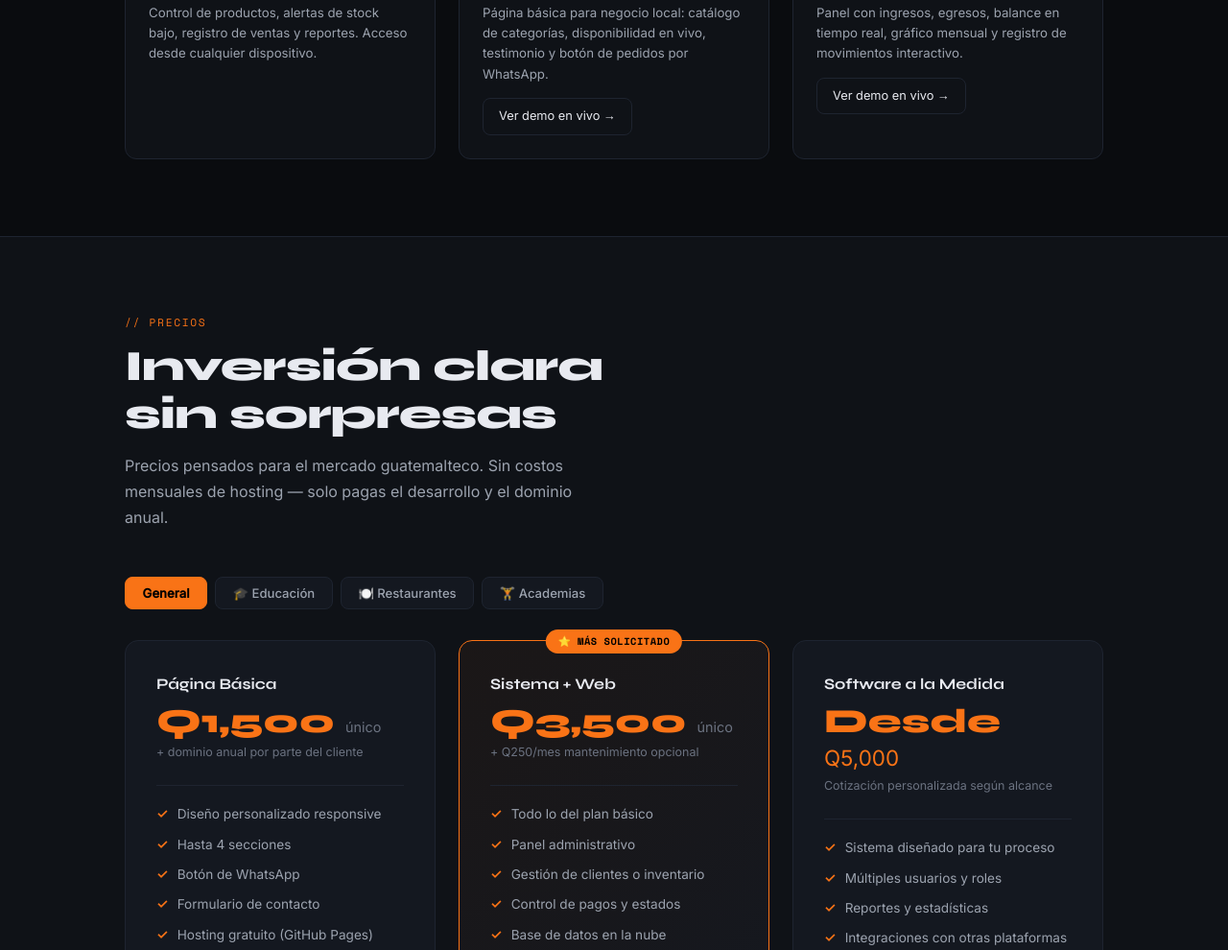
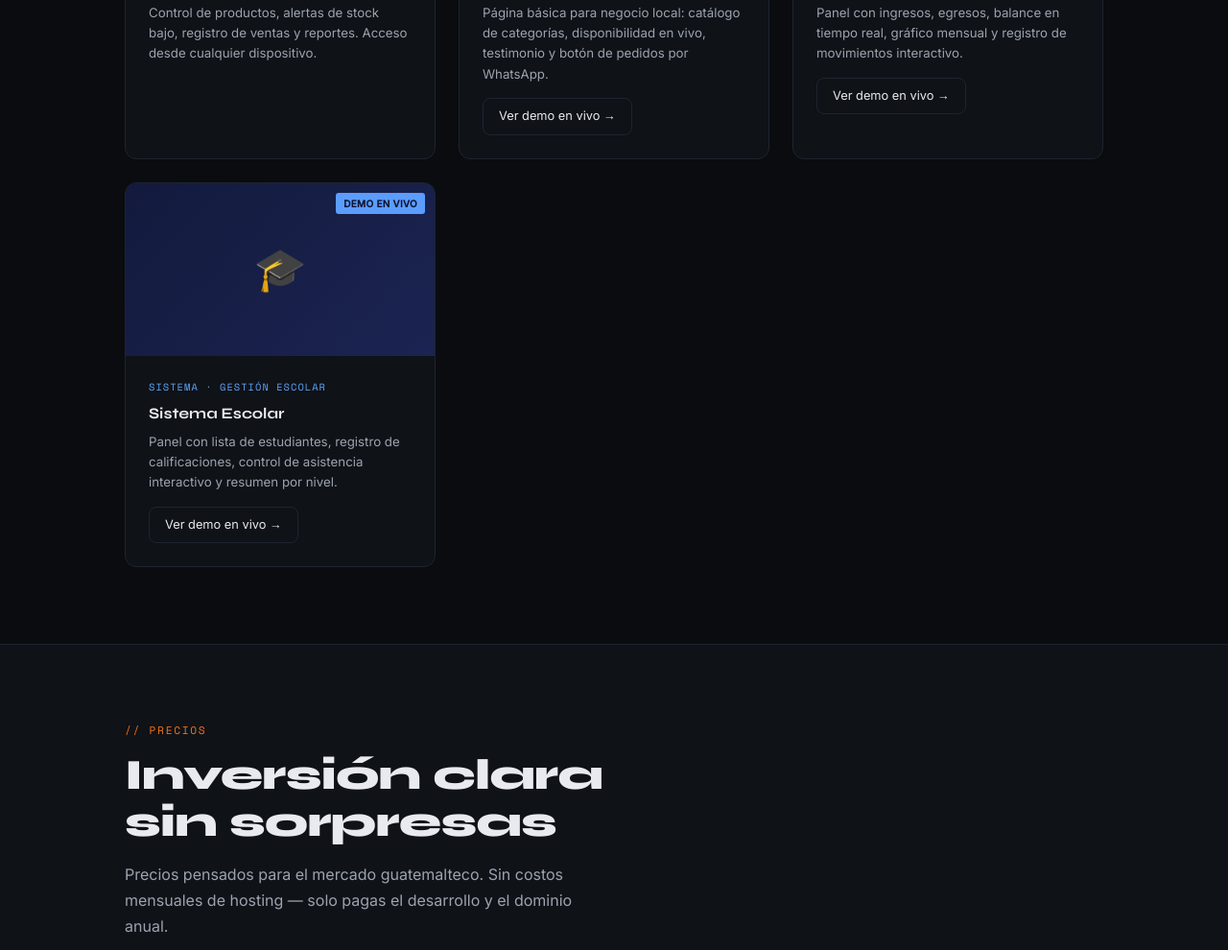
Before and after one commit to NexCodeGT/NexCodeGT, a plain HTML site: page index.html in a window 1280 px wide. Shown: the part 4569-5559 px from the top of the page at 96% size. Drawn offline with nearby package versions, Linux system fonts and the light colour scheme.

Commit message:
Update index.html

```diff
--- a/index.html
+++ b/index.html
@@ -1168,7 +1168,7 @@
         </div>
       </div>
 
-      <!-- Template 6: Sistema Contable (DEMO EN VIVO) -->
+           <!-- Template 6: Sistema Contable (DEMO EN VIVO) -->
       <div class="portfolio-card reveal" style="transition-delay:0.5s">
         <div class="portfolio-thumb" style="background: linear-gradient(135deg, #0d1b2a 0%, #16283b 100%); display:flex; align-items:center; justify-content:center; position:relative;">
           <span style="font-size:44px;">💰</span>
@@ -1179,6 +1179,20 @@
           <div class="portfolio-name">Sistema Contable</div>
           <div class="portfolio-desc">Panel con ingresos, egresos, balance en tiempo real, gráfico mensual y registro de movimientos interactivo.</div>
           <a href="demos/sistema-contable.html" target="_blank" rel="noopener" class="btn-secondary" style="display:inline-block; margin-top:0.9rem; padding:0.5rem 1rem; font-size:0.8rem;">Ver demo en vivo →</a>
+        </div>
+      </div>
+
+      <!-- Template 7: Sistema Escolar (DEMO EN VIVO) -->
+      <div class="portfolio-card reveal" style="transition-delay:0.6s">
+        <div class="portfolio-thumb" style="background: linear-gradient(135deg, #131a3d 0%, #1b2452 100%); display:flex; align-items:center; justify-content:center; position:relative;">
+          <span style="font-size:44px;">🎓</span>
+          <span style="position:absolute; top:10px; right:10px; background:#5b9dff; color:#0d1330; font-size:10px; font-weight:700; padding:3px 8px; border-radius:3px; letter-spacing:.03em;">DEMO EN VIVO</span>
+        </div>
+        <div class="portfolio-body">
+          <div class="portfolio-type">Sistema · Gestión Escolar</div>
+          <div class="portfolio-name">Sistema Escolar</div>
+          <div class="portfolio-desc">Panel con lista de estudiantes, registro de calificaciones, control de asistencia interactivo y resumen por nivel.</div>
+          <a href="demos/sistema-escolar.html" target="_blank" rel="noopener" class="btn-secondary" style="display:inline-block; margin-top:0.9rem; padding:0.5rem 1rem; font-size:0.8rem;">Ver demo en vivo →</a>
         </div>
       </div>
 
```
